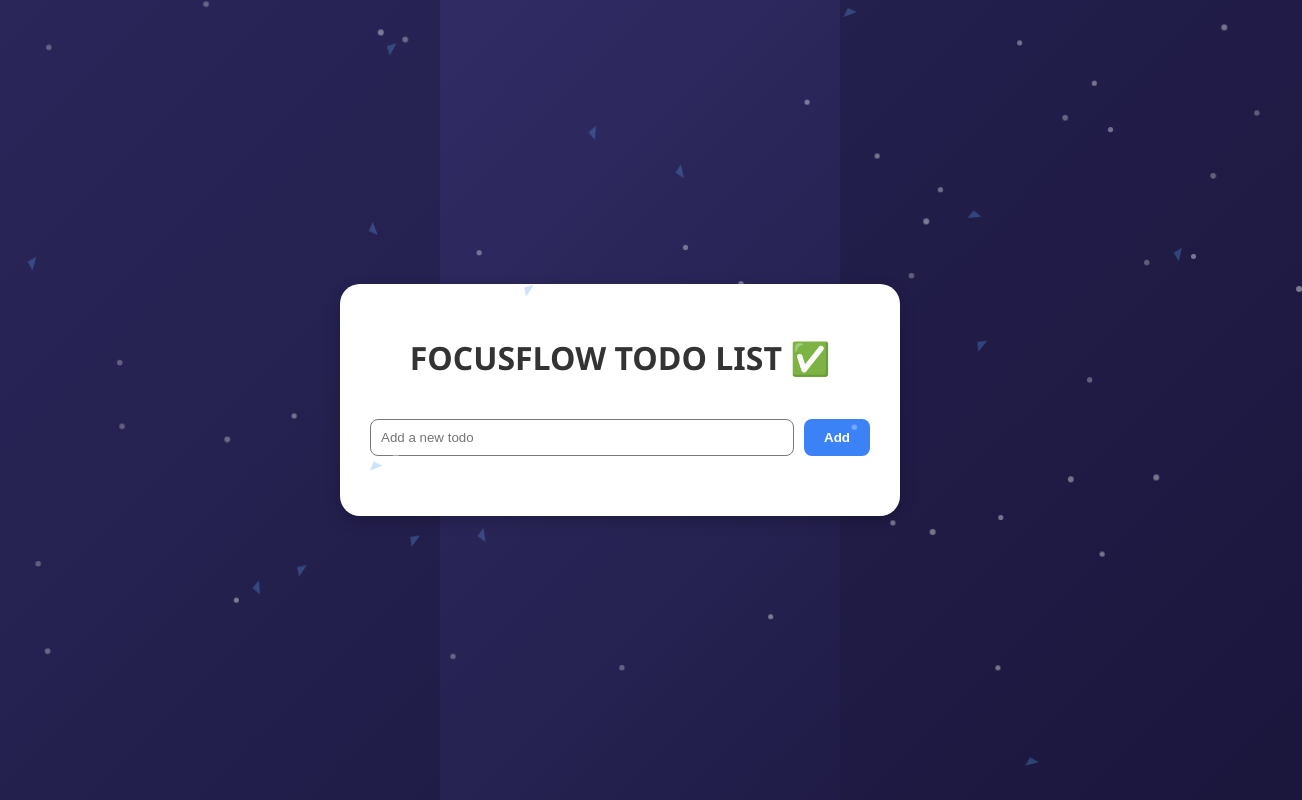
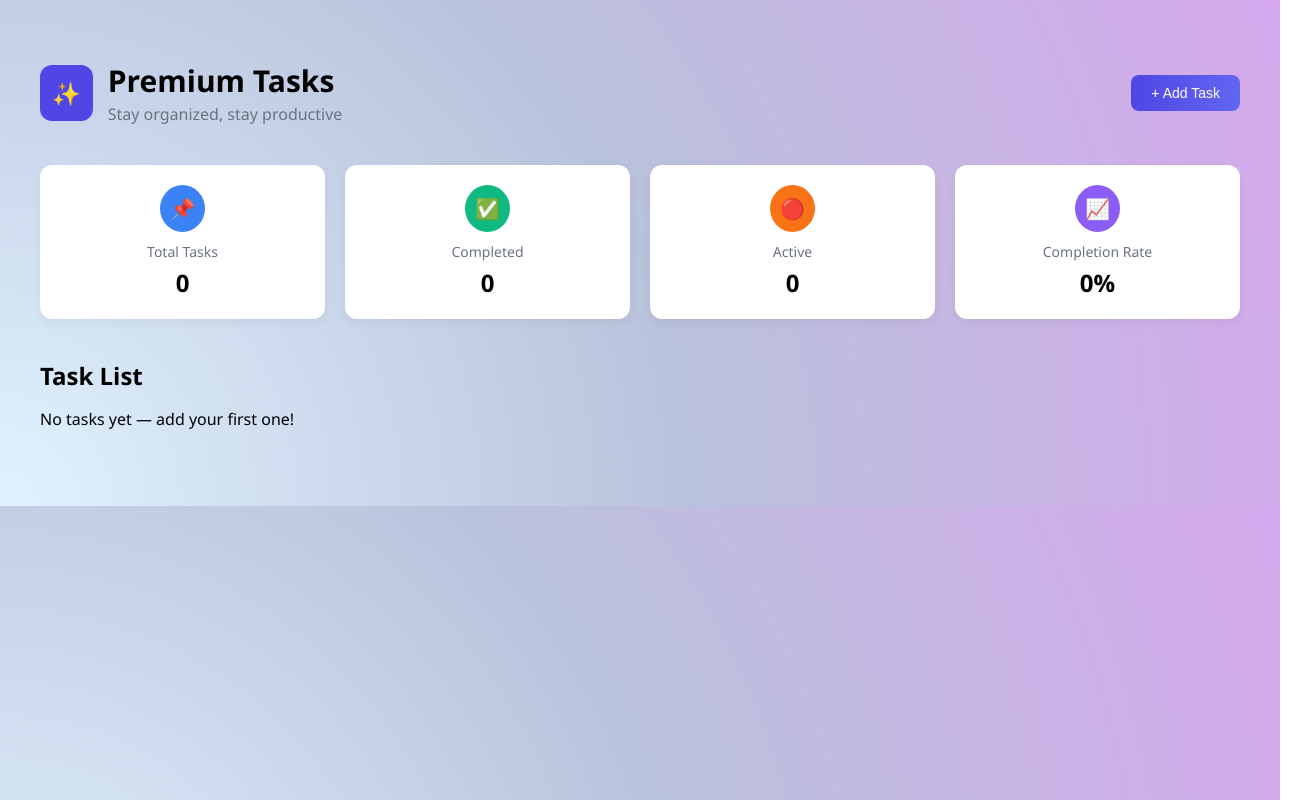
Before and after one commit to Avins-VR/Todo-List, a React (Vite) app: page / in a window 1280 px wide. Shown: the whole page, 1302 px wide, since content can reach past the window. Built offline with nearby package versions, Linux system fonts and the light colour scheme.

Commit message:
Fix index.css import and folder structure

```diff
--- a/src/App.css
+++ b/src/App.css
@@ -1,274 +1,249 @@
-/* ✅ Base layout & background */
-body, html {
+body {
   margin: 0;
   padding: 0;
-  font-family: 'Segoe UI', sans-serif;
-  background: linear-gradient(-45deg, #0f0c29, #302b63, #24243e);
-  background-size: 400% 400%;
-  animation: gradientBG 15s ease infinite;
+  font-family: "Segoe UI", sans-serif;
+  background: radial-gradient(
+    circle at bottom left,
+    #e0f2ff,
+    #b9c2db,
+    #d5a8ed
+  );
+}
+.dashboard {
+  max-width: 1200px;
+  margin: 40px auto;
+  padding: 20px;
+}
+.header {
+  display: flex;
+  justify-content: space-between;
+  align-items: center;
+}
 
-  height: 100vh;
+.header-left {
   display: flex;
   align-items: center;
-  justify-content: center;
 }
 
-@keyframes gradientBG {
-  0% { background-position: 0% 50%; }
-  50% { background-position: 100% 50%; }
-  100% { background-position: 0% 50%; }
+.header-icon {
+  background: #4f46e5;
+  color: #fff;
+  font-size: 23px;
+  padding: 12px;
+  border-radius: 12px;
+  margin-right: 15px;
 }
 
-.app {
-  width: 100%;
-  max-width: 400px;
+.title {
+  margin: 0;
+  font-size: 30px;
 }
 
-.shape.hexagon {
-  border-left: 7px solid transparent;
-  border-right: 7px solid transparent;
-  border-bottom: 7px solid #5EA3F2;
-  opacity: 0.3;
-  position: absolute;
-  animation: float 7s linear infinite;
+.subtitle {
+  margin: 2px 0 0;
+  color: #6b7280;
+  font-size: 16px;
 }
 
-@keyframes float {
-  0% { transform: translateY(-100vh) rotate(0deg); }
-  50% { transform: translateY(-50vh) rotate(180deg); }
-  100% { transform: translateY(0) rotate(360deg); }
+.add-task-btn {
+  background: linear-gradient(90deg, #4f46e5, #6366f1);
+  border: none;
+  color: #fff;
+  padding: 10px 20px;
+  border-radius: 8px;
+  font-size: 14px;
+  cursor: pointer;
+}
+.cards {
+  display: grid;
+  grid-template-columns: repeat(auto-fit, minmax(160px, 1fr));
+  gap: 20px;
+  margin-top: 40px;
+}
+.card:hover{
+  transform: scale(1.05);
+  transition: transform 0.2s ease-in-out;
+  box-shadow: 0 9px 19px rgba(150, 75, 185, 0.1);
+}
+.card {
+  background: #fff;
+  border-radius: 12px;
+  padding: 20px;
+  text-align: center;
+  box-shadow: 0 4px 10px rgba(0, 0, 0, 0.05);
 }
 
-.stars {
-  top: 0; left: 0;
-  width: 100%;
-  height: 100%;
-  overflow: hidden;
-  z-index: 0;
+.card-icon {
+  font-size: 20px;
+  color: #fff;
+  padding: 10px;
+  border-radius: 50%;
+  display: inline-block;
+  margin-bottom: 10px;
 }
 
-.star {
-  position: absolute;
-  width: 5px;
-  height: 5px;
-  background: #ffffff88;
-  border-radius: 50%;
-  animation: drift 60s linear infinite;
-  opacity: 0.8;
+.card-icon.blue {
+  background: #3b82f6;
+}
+.card-icon.green {
+  background: #10b981;
+}
+.card-icon.orange {
+  background: #f97316;
+}
+.card-icon.purple {
+  background: #8b5cf6;
 }
 
-@keyframes drift {
-  0% { transform: translateY(0) translateX(0) scale(1); opacity: 0.8; }
-  50% { opacity: 0.5; }
-  100% { transform: translateY(-200px) translateX(50px) scale(1.2); opacity: 0.8; }
-}
-.todo-container {
-  background: white;
-  padding: 30px;
-  border-radius: 20px;
-  width: 500px;
-  box-shadow: 0 5px 15px rgba(0,0,0,0.2);
- margin-left:-100px;
- margin-top: 0px;
- margin-bottom: 0px;
- margin-right: auto;
-}
-.todo-container:hover {
-  box-shadow: 0 10px 20px rgba(0,0,0,0.3);
-  background: rgb(192, 191, 191);
+.card-label {
+  margin: 0;
+  color: #6b7280;
+  font-size: 14px;
 }
 
-h1 {
-  text-align: center;
-  font-weight: 700;
-  color: #333;
-  margin-bottom: 40px;
+.card-value {
+  margin: 5px 0 0;
+  font-size: 24px;
+  font-weight: bold;
+}
+.task-list {
+  margin-top: 40px;
 }
 
-.checkmark {
-  font-size: 2rem;
-  color: green;
+.task-list h2 {
+  margin-bottom: 10px;
 }
 
-.input-container {
-  display: flex;
-  gap: 10px;
-  margin-bottom: 30px;
-  flex-wrap: wrap;
-}
-
-.input-container input {
-  flex: 1 1 200px;
-  padding: 10px;
-  border-radius: 8px;
-  border: 1px solid #7a7878;
-}
-
-.input-container input:hover {
-  border-color: #2e2f2f;
-}
-
-.input-container button {
-  flex: 0 0 auto;
-  padding: 10px 20px;
-  background-color: #3b82f6;
-  color: white;
-  border: none;
-  border-radius: 8px;
-  cursor: pointer;
-  font-weight: bold;
-}
-
-.input-container button:hover {
-  background-color: #2563eb;
-}
-
-ul {
+.task-list ul {
   list-style: none;
   padding: 0;
 }
 
-li {
-  background: #f8f9fa;
+.task {
+  background: #fff;
+  border: 1px solid #e5e7eb;
+  border-radius: 8px;
+  padding: 30px 20px;
+  margin-bottom: 10px;
+  box-shadow: 0 2px 4px rgba(0, 0, 0, 0.05);
+  font-size: 1.1rem;
+  display: flex;
+  align-items: flex-start;
+}
+.task input[type="checkbox"] {
+  margin-top: 10px;
+  transform: scale(1.8);
+  cursor: pointer;
+  margin-right: 20px;
+}
+.task.completed {
+  color: #6b7280;
+}
+.task-content {
+  flex: 1;
+}
+.delete-btn {
+  background: transparent;
+  border: none;
+  font-size: 21px;
+  cursor: pointer;
+  margin-right: 50px;
+  margin-top: 20px;
+  color: #d11a2a;
+  transition: transform 0.2s ease;
+}
+
+.delete-btn:hover {
+  transform: scale(1.2);
+}
+.modal-overlay {
+  position: fixed;
+  top: 0;
+  left: 0;
+  width: 100%;
+  height: 100%;
+  background: rgba(0, 0, 0, 0.4);
   display: flex;
   align-items: center;
-  padding: 12px;
-  border-radius: 10px;
-  margin-bottom: 10px;
-  gap: 10px;
-  flex-wrap: wrap;
+  justify-content: center;
+  z-index: 999;
+}
+.modal {
+  background: #fff;
+  border-radius: 12px;
+  padding: 30px;
+  width: 100%;
+  max-width: 400px;
+  box-shadow: 0 4px 12px rgba(0, 0, 0, 0.2);
 }
 
-li span {
+.modal-header {
+  display: flex;
+  justify-content: space-between;
+  align-items: center;
+}
+
+.modal-header h3 {
+  margin: 0;
+}
+
+.close-btn {
+  background: transparent;
+  border: none;
+  font-size: 20px;
+  cursor: pointer;
+}
+
+.modal label {
+  display: block;
+  margin: 15px 0 5px;
+  font-weight: 600;
+}
+
+.modal input[type="text"],
+.modal input[type="date"],
+.modal select,
+.modal textarea {
+  width: 100%;
+  padding: 10px;
+  border: 1px solid #ddd;
+  border-radius: 6px;
+}
+
+.modal textarea {
+  resize: vertical;
+  min-height: 60px;
+}
+
+.form-row {
+  display: flex;
+  gap: 10px;
+}
+
+.form-row > div {
   flex: 1;
 }
 
-li button {
-  background: none;
-  border: none;
-  cursor: pointer;
-  color: #ef4444;
-  font-size: 1.2rem;
+.modal-actions {
   display: flex;
-  align-items: center;
-  padding: 5px;
+  justify-content: space-between;
+  margin-top: 20px;
 }
 
-li button:hover {
-  color: #dc2626;
+.cancel-btn {
+  background: #eee;
+  border: none;
+  padding: 10px 15px;
+  border-radius: 8px;
+  cursor: pointer;
 }
 
-/* ✅ Responsive breakpoints */
-
-/* 📱 Small mobiles (<= 360px) */
-@media (max-width: 360px) {
-  .todo-container {
-    width: 90%;
-    padding: 20px;
-  }
-
-  h1 {
-    font-size: 1.4rem;
-  }
-
-  .checkmark {
-    font-size: 1.5rem;
-  }
-
-  .input-container {
-    flex-direction: column;
-    gap: 10px;
-  }
-
-  .input-container input,
-  .input-container button {
-    width: 100%;
-  }
-
-  li {
-    flex-direction: column;
-    align-items: flex-start;
-  }
-
-  li button {
-    width: 100%;
-    margin-top: 8px;
-    text-align: right;
-  }
+.modal .add-task-btn {
+  background: linear-gradient(90deg, #4f46e5, #6366f1);
+  border: none;
+  color: #fff;
+  padding: 10px 20px;
+  border-radius: 8px;
+  font-size: 14px;
+  cursor: pointer;
 }
-
-/* 📱 Large mobiles (<= 480px) */
-@media (max-width: 480px) {
-  .todo-container {
-    width: 90%;
-    padding: 25px;
-  }
-
-  h1 {
-    font-size: 1.6rem;
-  }
-
-  .input-container {
-    flex-direction: column;
-    gap: 10px;
-  }
-
-  .input-container input,
-  .input-container button {
-    width: 100%;
-  }
-
-  li {
-    flex-direction: column;
-    align-items: flex-start;
-  }
-
-  li button {
-    width: 100%;
-    margin-top: 8px;
-    text-align: right;
-  }
-}
-
-/* 📲 Tablets (<= 760px) */
-@media (max-width: 760px) {
-  .todo-container {
-    width: 90%;
-    padding: 30px;
-  }
-
-  h1 {
-    font-size: 1.8rem;
-  }
-
-  .input-container {
-    flex-direction: row;
-    flex-wrap: wrap;
-  }
-
-  .input-container input {
-    flex: 1 1 100%;
-  }
-
-  li {
-    flex-direction: row;
-    align-items: center;
-  }
-
-  li button {
-    width: auto;
-    margin-top: 0;
-  }
-}
-
-/* 🖥️ Small desktops & large tablets (<= 1024px) */
-@media (max-width: 1024px) {
-  .todo-container {
-    width: 90%;
-    padding: 35px;
-  }
-
-  h1 {
-    font-size: 2rem;
-  }
-}
--- a/src/App.jsx
+++ b/src/App.jsx
@@ -2,71 +2,245 @@ import React, { useState } from "react";
 import "./App.css";
 
 function App() {
-  const [todos, setTodos] = useState([]);
-  const [input, setInput] = useState("");
+  const [totalTasks, setTotalTasks] = useState(0);
+  const [completedTasks, setCompletedTasks] = useState(0);
+  const [activeTasks, setActiveTasks] = useState(0);
 
-  const addTodo = () => {
-    if (input.trim() !== "") {
-      setTodos([...todos, { text: input, completed: false }]);
-      setInput("");
+  const [tasks, setTasks] = useState([]);
+
+  const [isModalOpen, setIsModalOpen] = useState(false);
+
+  const [newTitle, setNewTitle] = useState("");
+  const [newDescription, setNewDescription] = useState("");
+  const [newPriority, setNewPriority] = useState("Medium");
+  const [newCategory, setNewCategory] = useState("Work");
+  const [newDueDate, setNewDueDate] = useState("");
+
+  const completionRate =
+    totalTasks === 0 ? 0 : Math.round((completedTasks / totalTasks) * 100);
+
+  const handleAddTask = (e) => {
+    e.preventDefault();
+
+    if (!newTitle.trim()) {
+      alert("Task title is required!");
+      return;
     }
+
+    const newTask = {
+      id: Date.now(),
+      title: newTitle,
+      description: newDescription,
+      priority: newPriority,
+      category: newCategory,
+      dueDate: newDueDate,
+      completed: false,
     };
 
-  const deleteTodo = (index) => {
-    const newTodos = todos.filter((_, i) => i !== index);
-    setTodos(newTodos);
+    setTasks([newTask, ...tasks]);
+    setTotalTasks(totalTasks + 1);
+    setActiveTasks(activeTasks + 1);
+
+    setNewTitle("");
+    setNewDescription("");
+    setNewPriority("Medium");
+    setNewCategory("Work");
+    setNewDueDate("");
+
+    setIsModalOpen(false);
+  };
+  const toggleTaskCompletion = (id) => {
+    const updatedTasks = tasks.map((task) => {
+      if (task.id === id) {
+        const newStatus = !task.completed;
+
+        if (newStatus) {
+          setCompletedTasks(completedTasks + 1);
+          setActiveTasks(activeTasks - 1);
+        } else {
+          setCompletedTasks(completedTasks - 1);
+          setActiveTasks(activeTasks + 1);
+        }
+
+        return { ...task, completed: newStatus };
+      }
+      return task;
+    });
+
+    setTasks(updatedTasks);
+  };
+  const deleteTask = (id) => {
+    const taskToDelete = tasks.find((task) => task.id === id);
+
+    if (!taskToDelete) return;
+
+    if (taskToDelete.completed) {
+      setCompletedTasks(completedTasks - 1);
+    } else {
+      setActiveTasks(activeTasks - 1);
+    }
+
+    setTotalTasks(totalTasks - 1);
+    setTasks(tasks.filter((task) => task.id !== id));
   };
 
   return (
-    <div className="app">
-      <div className="image-animations">
-    {Array.from({ length: 60}).map((_, i) => (
-      <div key={`star-${i}`} className="shape star"
-        style={{
-          top: `${Math.random() * 100}%`,
-          left: `${Math.random() * 100}%`,
-          animationDelay: `${Math.random() * 2}s`,
-          animationDuration: `${2 + Math.random() * 2}s`
-        }}
-      ></div>
-    )) }
+    <div className="dashboard">
+      <div className="header">
+        <div className="header-left">
+          <div className="header-icon">✨</div>
+          <div>
+            <h1 className="title">Premium Tasks</h1>
+            <p className="subtitle">Stay organized, stay productive</p>
+          </div>
+        </div>
+        <button className="add-task-btn" onClick={() => setIsModalOpen(true)}>
+          + Add Task
+        </button>
+      </div>
 
-    {Array.from({ length: 30}).map((_, i) => (
-      <div key={`hex-${i}`} className="shape hexagon"
-        style={{
-          top: `${Math.random() * 100}%`,
-          left: `${Math.random() * 100}%`,
-          animationDelay: `${Math.random() * 2}s`,
-          animationDuration: `${5 + Math.random() * 5}s`
-        }}
-      ></div>
-    ))}
+      <div className="cards">
+        <div className="card">
+          <div className="card-icon blue">📌</div>
+          <p className="card-label">Total Tasks</p>
+          <p className="card-value">{totalTasks}</p>
         </div>
-      <div className="todo-container">
-        <h1>
-          FOCUSFLOW TODO LIST <span className="checkmark">✅</span>
-        </h1>
-        <div className="input-container">
+
+        <div className="card">
+          <div className="card-icon green">✅</div>
+          <p className="card-label">Completed</p>
+          <p className="card-value">{completedTasks}</p>
+        </div>
+
+        <div className="card">
+          <div className="card-icon orange">🔴</div>
+          <p className="card-label">Active</p>
+          <p className="card-value">{activeTasks}</p>
+        </div>
+
+        <div className="card">
+          <div className="card-icon purple">📈</div>
+          <p className="card-label">Completion Rate</p>
+          <p className="card-value">{completionRate}%</p>
+        </div>
+      </div>
+
+      <div className="task-list">
+        <h2>Task List</h2>
+        {tasks.length === 0 ? (
+          <p>No tasks yet — add your first one!</p>
+        ) : (
+          <ul>
+            {tasks.map((task) => (
+              <li
+                key={task.id}
+                className={task.completed ? "task completed" : "task"}
+              >
                 <input
-            type="text"
-            placeholder="Add a new todo"
-            value={input}
-            onChange={(e) => setInput(e.target.value)}
+                  type="checkbox"
+                  checked={task.completed}
+                  onChange={() => toggleTaskCompletion(task.id)}
                 />
-          <button onClick={addTodo}>Add</button>
+                <div className="task-content">
+                  <strong>{task.title}</strong> - {task.category} -{" "}
+                  {task.priority}{" "}
+                  {task.dueDate && (
+                    <>
+                      | <span>Due: {task.dueDate}</span>
+                    </>
+                  )}
+                  {task.description && <p>{task.description}</p>}
                 </div>
-        <ul>
-          {todos.map((todo, index) => (
-            <li key={index}>
-              <input type="checkbox" />
-              <span>{todo.text}</span>
-              <button className="delete-icon" onClick={() => deleteTodo(index)}>
+                <button
+                  className="delete-btn"
+                  onClick={() => deleteTask(task.id)}
+                  title="Delete Task"
+                >
                   <i className="bi bi-trash"></i>
                 </button>
               </li>
             ))}
           </ul>
+        )}
       </div>
+
+      {isModalOpen && (
+        <div className="modal-overlay">
+          <div className="modal">
+            <div className="modal-header">
+              <h3>Add New Task</h3>
+              <button
+                className="close-btn"
+                onClick={() => setIsModalOpen(false)}
+              >
+                ×
+              </button>
+            </div>
+            <form onSubmit={handleAddTask}>
+              <label>Task Title *</label>
+              <input
+                type="text"
+                placeholder="What needs to be done?"
+                value={newTitle}
+                onChange={(e) => setNewTitle(e.target.value)}
+                required
+              />
+
+              <label>Description</label>
+              <textarea
+                placeholder="Add more details (optional)"
+                value={newDescription}
+                onChange={(e) => setNewDescription(e.target.value)}
+              ></textarea>
+
+              <div className="form-row">
+                <div>
+                  <label>Priority</label>
+                  <select
+                    value={newPriority}
+                    onChange={(e) => setNewPriority(e.target.value)}
+                  >
+                    <option>Low</option>
+                    <option>Medium</option>
+                    <option>High</option>
+                  </select>
+                </div>
+                <div>
+                  <label>Category</label>
+                  <select
+                    value={newCategory}
+                    onChange={(e) => setNewCategory(e.target.value)}
+                  >
+                    <option>Work</option>
+                    <option>Personal</option>
+                    <option>Learning</option>
+                  </select>
+                </div>
+              </div>
+
+              <label>Due Date</label>
+              <input
+                type="date"
+                value={newDueDate}
+                onChange={(e) => setNewDueDate(e.target.value)}
+              />
+
+              <div className="modal-actions">
+                <button type="submit" className="add-task-btn">
+                  + Add Task
+                </button>
+                <button
+                  type="button"
+                  className="cancel-btn"
+                  onClick={() => setIsModalOpen(false)}
+                >
+                  Cancel
+                </button>
+              </div>
+            </form>
+          </div>
+        </div>
+      )}
     </div>
   );
 }
```
Lines whose indentation alone changed are shown as unchanged.
